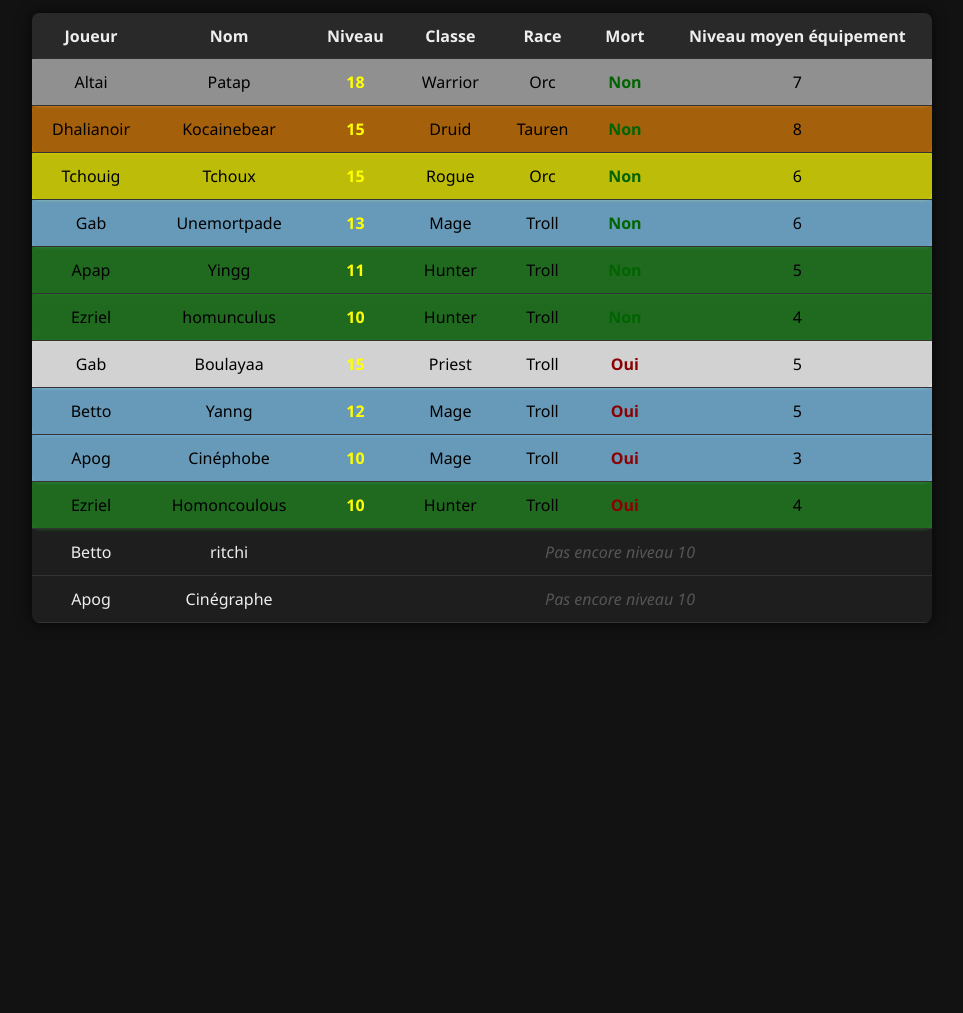
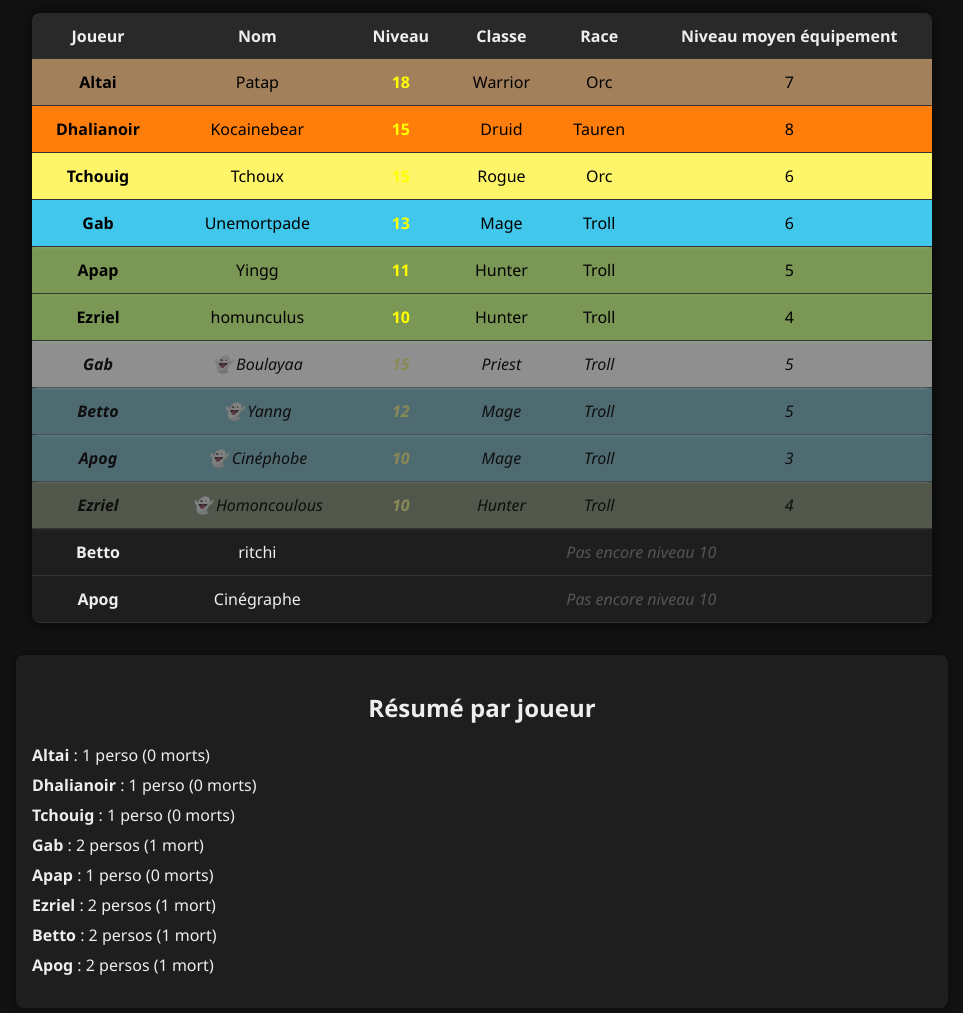
Before and after one commit to theofeur/wow, a plain HTML site: page index.html in a window 1280 px wide. Shown: the part 87-1100 px from the top of the page, without its empty margins (158-1121 px from the left). Before the commit the page ends 800 px from the top, so only its background shows below. Drawn offline with Linux system fonts and the light colour scheme.

Commit message:
Update résumé

```diff
--- a/index.html
+++ b/index.html
@@ -12,10 +12,18 @@
     margin: 0;
     padding: 20px;
   }
+
+  .ghost-row {
+    opacity: 0.5;
+    font-style: italic;
+    filter: grayscale(60%);
+  }
+
   h1 {
     text-align: center;
     margin-bottom: 1rem;
   }
+
   table {
     width: 100%;
     max-width: 900px;
@@ -26,106 +34,94 @@
     border-radius: 8px;
     overflow: hidden;
   }
+
   th, td {
     padding: 12px 15px;
     text-align: center;
   }
+
   thead {
     background: #292929;
   }
+
   tbody tr {
     border-bottom: 1px solid #333;
     transition: background-color 0.3s ease;
   }
+
   tbody tr:hover {
     background-color: #444 !important;
   }
-  tbody tr.inactive {
-    color: #777;
-  }
-  tbody tr.inactive:hover {
-    background-color: transparent !important;
-  }
+
   th {
     user-select: none;
   }
-  /* Niveau haut en vert, bas en gris */
+
   .level-high {
-  color: #ffff00; /* jaune foncé vif */
-  font-weight: 900; /* plus bold */
+    color: #ffff00;
+    font-weight: 900;
   }
 
   .level-low {
-  color: #555; /* gris un peu plus clair que avant */
+    color: #555;
     font-weight: 600;
   }
 
-  /* Fantôme */
-  .ghost-true {
-  color: #8B0000; /* rouge foncé */
-  font-weight: 700;
-}
-.ghost-false {
-  color: #006400; /* vert foncé */
-  font-weight: 700;
-}
-  /* Fonds par classe WoW Classic */
   .class-druid {
-  background-color: rgba(255, 140, 0, 0.6);
+    background-color: rgba(255, 	125, 	10, 	1.00);
     color: #000;
     border-radius: 8px;
     box-shadow: 0 1px 3px rgba(255, 140, 0, 0.4);
   }
 
   .class-priest {
-  background-color: rgba(255, 255, 255, 0.8);
+    background-color: rgba(255, 255, 255, 1);
     color: #000;
     border-radius: 8px;
     box-shadow: 0 1px 3px rgba(255, 255, 255, 0.4);
   }
 
   .class-mage {
-  background-color: rgba(135, 206, 250, 0.7);
+    background-color: rgba(64, 	199, 	235, 1);
     color: #000;
     border-radius: 8px;
     box-shadow: 0 1px 3px rgba(135, 206, 250, 0.4);
   }
 
   .class-warrior {
-  background-color: rgba(192, 192, 192, 0.7);
+    background-color: rgba(199 ,	156, 	110 ,	0.78);
     color: #000;
     border-radius: 8px;
     box-shadow: 0 1px 3px rgba(192, 192, 192, 0.4);
   }
 
   .class-rogue {
-  background-color: rgba(255, 255, 0, 0.7);
+    background-color: rgba(255, 	245, 	105, 	1.00);
     color: #000;
     border-radius: 8px;
     box-shadow: 0 1px 3px rgba(255, 255, 0, 0.4);
   }
 
   .class-hunter {
-  background-color: rgba(34, 139, 34, 0.7);
+    background-color: rgba( 	169, 	210 ,	113 ,	0.67);
     color: #000;
     border-radius: 8px;
     box-shadow: 0 1px 3px rgba(34, 139, 34, 0.4);
   }
 
   .class-warlock {
-  background-color: rgba(148, 0, 211, 0.7);
+    background-color: rgba(135 ,	135 ,	237 ,	0.53);
     color: #000;
     border-radius: 8px;
     box-shadow: 0 1px 3px rgba(148, 0, 211, 0.4);
   }
 
   .class-shaman {
-  background-color: rgba(30, 144, 255, 0.7);
+    background-color: rgba(0, 	112, 	222, 	1);
     color: #000;
     border-radius: 8px;
     box-shadow: 0 1px 3px rgba(30, 144, 255, 0.4);
   }
-
 
   @media (max-width: 600px) {
     table, thead, tbody, th, td, tr {
@@ -174,7 +170,6 @@
       <th>Niveau</th>
       <th>Classe</th>
       <th>Race</th>
-      <th>Mort</th>
       <th>Niveau moyen équipement</th>
     </tr>
   </thead>
@@ -195,71 +190,59 @@
       if (!response.ok) throw new Error(`Erreur HTTP ${response.status}`);
       let players = await response.json();
 
-      // Trie par niveau décroissant
+      // Tri : alive >= 10 > morts > bas niveau
       players.sort((a, b) => {
-  // Si un joueur est vivant et niveau >= 10 et l'autre pas, il doit passer devant
         const aAliveHigh = (a.is_ghost === false || a.is_ghost === null) && a.level >= 10;
         const bAliveHigh = (b.is_ghost === false || b.is_ghost === null) && b.level >= 10;
-
-  // Joueurs morts
         const aDead = a.is_ghost === true;
         const bDead = b.is_ghost === true;
-
-  // Joueurs bas niveau
         const aLow = a.level < 10;
         const bLow = b.level < 10;
 
-  // Ordre : aliveHigh > dead > lowLevel
-
-  // 1. Si aAliveHigh et b pas => a avant b
         if (aAliveHigh && !bAliveHigh) return -1;
         if (!aAliveHigh && bAliveHigh) return 1;
 
-  // 2. Si aDead et b pas => a après b (car dead vient après aliveHigh mais avant low)
-  if (aDead && !bDead) {
-    if (bLow) return -1;  // dead avant low
-    return 1;             // dead après aliveHigh (déjà traité)
-  }
-  if (!aDead && bDead) {
-    if (aLow) return 1;   // dead avant low
-    return -1;
-  }
+        if (aDead && !bDead) return bLow ? -1 : 1;
+        if (!aDead && bDead) return aLow ? 1 : -1;
 
-  // 3. Si les deux sont dead, ou les deux aliveHigh, ou les deux low, trier par niveau décroissant
         return b.level - a.level;
       });
 
       const tbody = document.querySelector('#leaderboard tbody');
-      tbody.innerHTML = ''; // Clear previous content if any
+      tbody.innerHTML = '';
 
       players.forEach(player => {
         const tr = document.createElement('tr');
         if (player.class) {
           tr.classList.add(classToClassName(player.class));
         }
-  // Colonne Joueur (nouvelle)
+        if (player.is_ghost === true) {
+          tr.classList.add('ghost-row');
+        }
+
+        // Colonne Joueur
         const tdPlayer = document.createElement('td');
-  tdPlayer.textContent = player.player;  // premier nom
+        tdPlayer.innerHTML = `<strong>${player.player ?? '-'}</strong>`;
         tdPlayer.setAttribute('data-label', 'Joueur');
         tr.appendChild(tdPlayer);
 
-  // Colonne Nom (nom du perso)
+        // Colonne Nom
         const tdName = document.createElement('td');
-  tdName.textContent = player.name;  // nom du personnage
         tdName.setAttribute('data-label', 'Nom');
+        tdName.innerHTML = player.is_ghost === true
+          ? `👻 <em>${player.name}</em>`
+          : player.name;
         tr.appendChild(tdName);
 
         if (player.level < 10) {
-    // Fusionner les 5 autres colonnes avec un message
           const tdMessage = document.createElement('td');
-    tdMessage.colSpan = 5; // total colonnes restantes
+          tdMessage.colSpan = 4;
           tdMessage.textContent = "Pas encore niveau 10";
           tdMessage.style.fontStyle = "italic";
           tdMessage.style.textAlign = "center";
           tdMessage.style.color = "#555";
           tr.appendChild(tdMessage);
         } else {
-    // Niveau normal
           const tdLevel = document.createElement('td');
           tdLevel.textContent = player.level;
           tdLevel.setAttribute('data-label', 'Niveau');
@@ -276,19 +259,6 @@
           tdRace.setAttribute('data-label', 'Race');
           tr.appendChild(tdRace);
 
-    const tdGhost = document.createElement('td');
-    if (player.is_ghost === true) {
-      tdGhost.textContent = 'Oui';
-      tdGhost.classList.add('ghost-true');
-    } else if (player.is_ghost === false) {
-      tdGhost.textContent = 'Non';
-      tdGhost.classList.add('ghost-false');
-    } else {
-      tdGhost.textContent = '-';
-    }
-    tdGhost.setAttribute('data-label', 'Mort');
-    tr.appendChild(tdGhost);
-
           const tdItemLevel = document.createElement('td');
           tdItemLevel.textContent = player.average_item_level ?? '-';
           tdItemLevel.setAttribute('data-label', 'Niveau moyen équipement');
@@ -297,15 +267,47 @@
 
         tbody.appendChild(tr);
       });
+// === Résumé par joueur ===
+const summaryContainer = document.createElement('div');
+summaryContainer.style.maxWidth = '900px';
+summaryContainer.style.margin = '2rem auto 0';
+summaryContainer.style.background = '#1e1e1e';
+summaryContainer.style.padding = '1rem';
+summaryContainer.style.borderRadius = '8px';
+summaryContainer.style.boxShadow = '0 0 10px rgba(0,0,0,0.5)';
+summaryContainer.innerHTML = '<h2 style="text-align:center;">Résumé par joueur</h2>';
 
+const playerMap = new Map();
 
+players.forEach(p => {
+  const name = p.player ?? 'Inconnu';
+  if (!playerMap.has(name)) {
+    playerMap.set(name, { total: 0, morts: 0 });
+  }
+  const data = playerMap.get(name);
+  data.total += 1;
+  if (p.is_ghost === true) data.morts += 1;
+});
+
+const summaryList = document.createElement('ul');
+summaryList.style.listStyle = 'none';
+summaryList.style.padding = '0';
+
+playerMap.forEach((data, playerName) => {
+  const li = document.createElement('li');
+  li.innerHTML = `<strong>${playerName}</strong> : ${data.total} perso${data.total > 1 ? 's' : ''} (${data.morts} mort${data.morts !== 1 ? 's' : ''})`;
+  li.style.marginBottom = '0.5rem';
+  summaryList.appendChild(li);
+});
+
+summaryContainer.appendChild(summaryList);
+document.body.appendChild(summaryContainer);
     } catch (error) {
       console.error("Erreur lors du chargement du leaderboard :", error);
       document.body.insertAdjacentHTML('beforeend', `<p style="color:red; text-align:center;">Erreur de chargement des données : ${error.message}</p>`);
     }
   }
 
-  // Chargement au démarrage
   window.addEventListener('DOMContentLoaded', loadLeaderboard);
 </script>
 
```
Also changed, not shown: liste.txt. Lines whose indentation alone changed are shown as unchanged.
